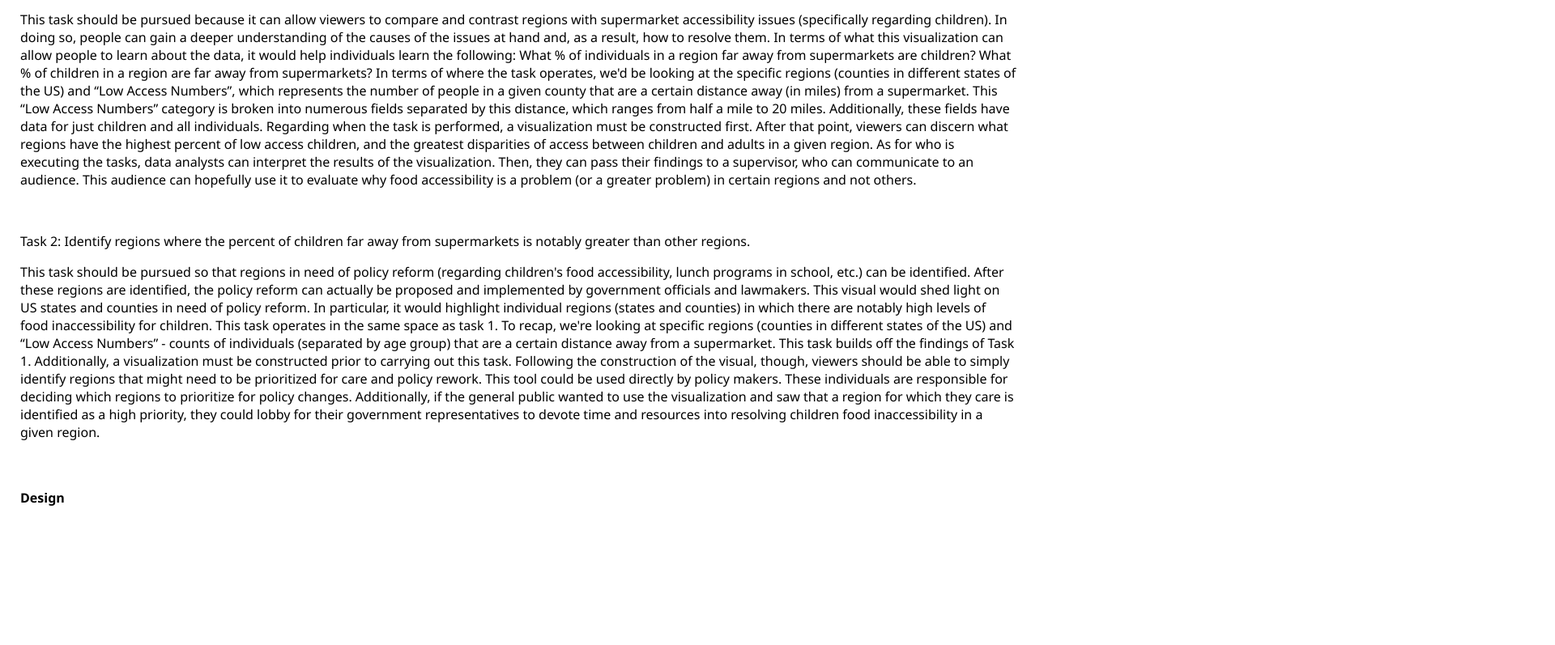
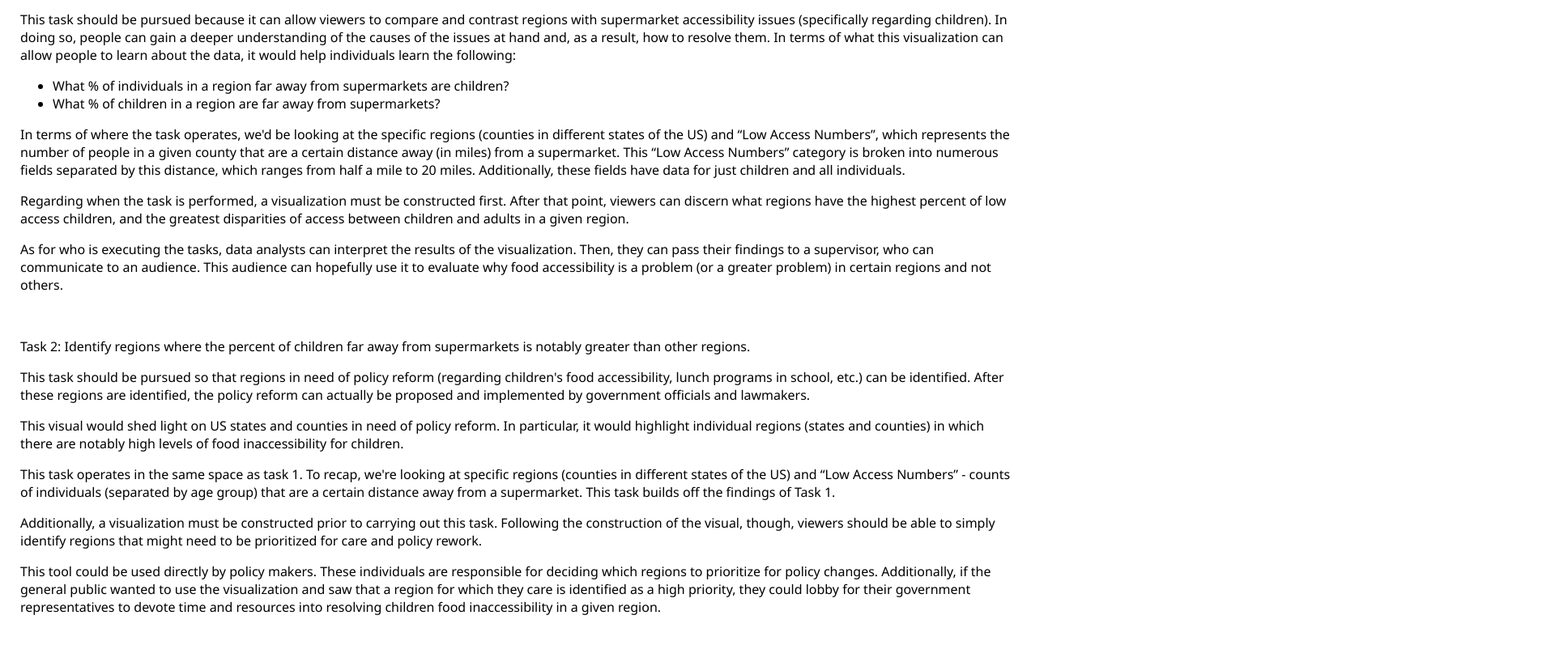
Before and after one commit to maddyandrews/module-3-design-study-lite, a plain HTML site: page index.html in a window 1280 px wide. Shown: the part 983-1780 px from the top of the page at 81% size, 1920 px wide, since content can reach past the window. Drawn offline with Linux system fonts and the light colour scheme.

Commit message:
More formatting

```diff
--- a/index.html
+++ b/index.html
@@ -16,20 +16,20 @@
         weekends,
         school breaks, etc.), whether or not a youth has access to food is outside of their hands. In order to address
         low
-        food accessibility for children, it is important to identify geographical regions within which children’s food
+        food accessibility for children, it is important to identify geographical regions within which children's food
         accessibility is low. From identifying these regions (and especially those with disproportionately low food
         accessibility for children, in particular), we can better understand how to resolve this issue. </p>
     <br>
     <h4>Winnowing</h4>
     <p>In order to analyze discrepancies in food access for children across various regions, we can look at the CORGIS
-        Dataset Project’s Food Access CSV. This dataset comes from the US Department of Agriculture’s Economic Research
+        Dataset Project's Food Access CSV. This dataset comes from the US Department of Agriculture's Economic Research
         Service. It primarily contains data relating several demographics (low income households, children, seniors, and
         the general population) and how easily they are able to access food. This is quantified by the distance they are
         from any supermarket, or by the number of stores in their vicinity. In addition to accounting for family income,
         the data accounts for access to transportation by household. However, proximity to stores only shows how
         accessible food is physically, not financially. This dataset does not include factors such as family size, which
-        can affect how income is able to be utilized by a household. It also doesn’t account for those who are homeless.
-        The data does not give insight to a family’s financial situation, such as debts they may have. These can all
+        can affect how income is able to be utilized by a household. It also doesn't account for those who are homeless.
+        The data does not give insight to a family's financial situation, such as debts they may have. These can all
         impact food accessibility in ways greater than just being able to get to a grocery store. Especially for
         demographics such as children, being close to a supermarket is not the best measure for access to food, as they
         have neither financial nor physical means to get food by themselves there, nor should they be responsible for
@@ -56,52 +56,55 @@
     <p> This task should be pursued because it can allow viewers to compare and contrast regions with supermarket
         accessibility issues (specifically regarding children). In doing so, people can gain a deeper understanding of
         the causes of the issues at hand and, as a result, how to resolve them. In terms of what this visualization can
-        allow people to learn about the data, it would help individuals learn the following:
+        allow people to learn about the data, it would help individuals learn the following:</p>
 
-        What % of individuals in a region far away from supermarkets are children?
-        What % of children in a region are far away from supermarkets?
+    <ul>
+        <li>What % of individuals in a region far away from supermarkets are children?</li>
+        <li>What % of children in a region are far away from supermarkets?</li>
+    </ul>
 
-        In terms of where the task operates, we'd be looking at the specific regions (counties in different states of
+    <p>In terms of where the task operates, we'd be looking at the specific regions (counties in different states of
         the US) and “Low Access Numbers”, which represents the number of people in a given county that are a certain
         distance away (in miles) from a supermarket. This “Low Access Numbers” category is broken into numerous fields
         separated by this distance, which ranges from half a mile to 20 miles. Additionally, these fields have data for
-        just children and all individuals.
+        just children and all individuals.</p>
 
-        Regarding when the task is performed, a visualization must be constructed first. After that point, viewers can
+    <p>Regarding when the task is performed, a visualization must be constructed first. After that point, viewers can
         discern what regions have the highest percent of low access children, and the greatest disparities of access
-        between children and adults in a given region.
+        between children and adults in a given region.</p>
 
-        As for who is executing the tasks, data analysts can interpret the results of the visualization. Then, they can
+    <p>As for who is executing the tasks, data analysts can interpret the results of the visualization. Then, they can
         pass their findings to a supervisor, who can communicate to an audience. This audience can hopefully use it to
-        evaluate why food accessibility is a problem (or a greater problem) in certain regions and not others.
-    </p>
+        evaluate why food accessibility is a problem (or a greater problem) in certain regions and not others.</p>
+
     <br>
+
     <p style="font-weight: 200;">Task 2: Identify regions where the percent of children far away from supermarkets is
         notably greater than other regions.</p>
     <p>This task should be pursued so that regions in need of policy reform (regarding children's food accessibility,
         lunch programs in school, etc.) can be identified. After these regions are identified, the policy reform can
         actually be proposed and implemented by government officials and lawmakers.
 
-        This visual would shed light on US states and counties in need of policy reform. In particular, it would
+    <p>This visual would shed light on US states and counties in need of policy reform. In particular, it would
         highlight individual regions (states and counties) in which there are notably high levels of food
-        inaccessibility for children.
+        inaccessibility for children.</p>
 
-        This task operates in the same space as task 1. To recap, we're looking at specific regions (counties in
+    <p>This task operates in the same space as task 1. To recap, we're looking at specific regions (counties in
         different states of the US) and “Low Access Numbers” - counts of individuals (separated by age group) that are a
-        certain distance away from a supermarket. This task builds off the findings of Task 1.
+        certain distance away from a supermarket. This task builds off the findings of Task 1.</p>
 
-        Additionally, a visualization must be constructed prior to carrying out this task. Following the construction of
+    <p>Additionally, a visualization must be constructed prior to carrying out this task. Following the construction of
         the visual, though, viewers should be able to simply identify regions that might need to be prioritized for care
-        and policy rework.
+        and policy rework.</p>
 
-        This tool could be used directly by policy makers. These individuals are responsible for deciding which regions
+    <p>This tool could be used directly by policy makers. These individuals are responsible for deciding which regions
         to prioritize for policy changes. Additionally, if the general public wanted to use the visualization and saw
         that a region for which they care is identified as a high priority, they could lobby for their government
-        representatives to devote time and resources into resolving children food inaccessibility in a given region.
-    </p>
+        representatives to devote time and resources into resolving children food inaccessibility in a given region.</p>
+
     <br>
     <h4>Design</h4>
-    <img src="design.png">
+    <img class="image" src="design.png">
     <br>
     <h4>Implement</h4>
     <p></p>
--- a/style.css
+++ b/style.css
@@ -3,3 +3,8 @@ body {
     margin-left: 25px;
     margin-right: 25px;
 }
+
+.image{
+    width: 300px;
+    height: 500px;
+}
```
